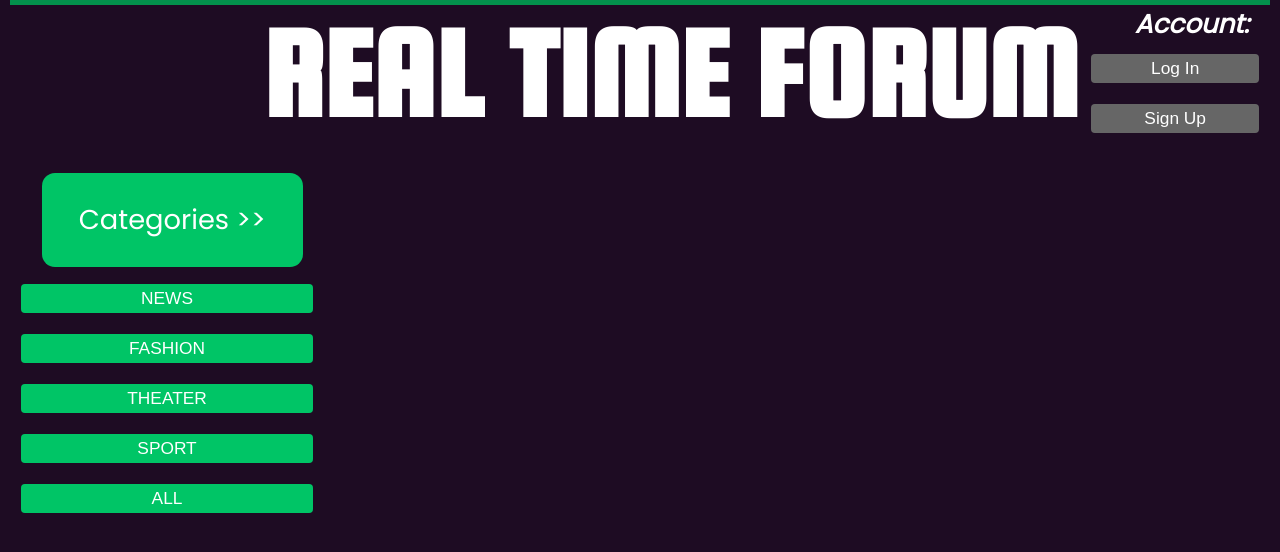
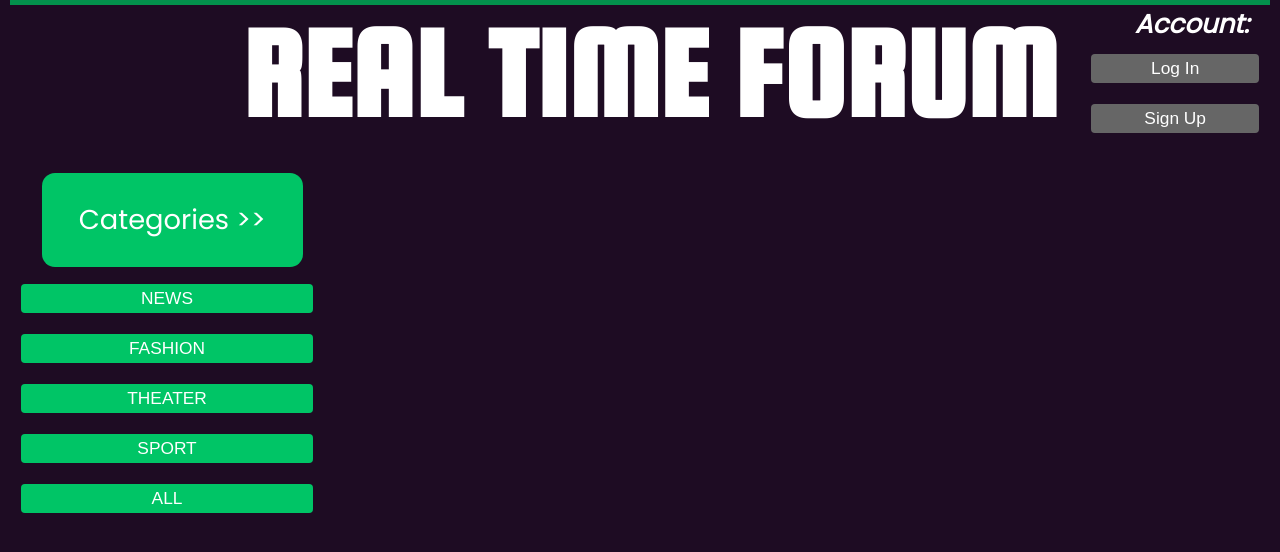
Before and after one commit to edluis37/realtime-f, a plain HTML site: page web/index.html in a window 1280 px wide. Shown: the part 240-792 px from the top of the page. Drawn offline with Linux system fonts and the light colour scheme; no server answers.

Commit message:
css styling improved

```diff
--- a/web/main.css
+++ b/web/main.css
@@ -285,7 +285,7 @@ padding-bottom: 8rem;
   display: grid;
 	place-items: center;
   margin-top: auto;
-  margin-left: 12rem;
+  margin-left: 10rem;
 }
 
 #posts-container {
```
